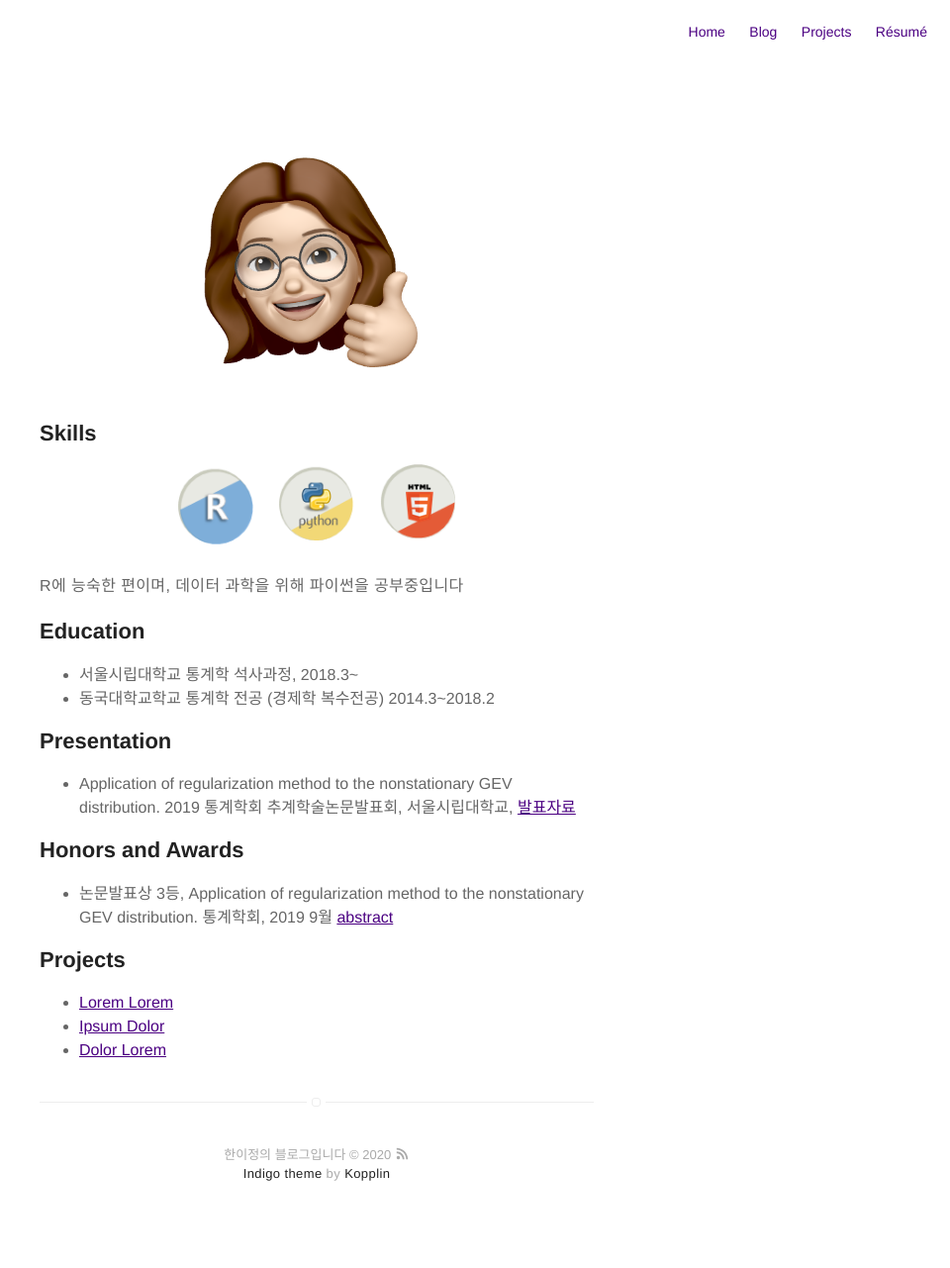
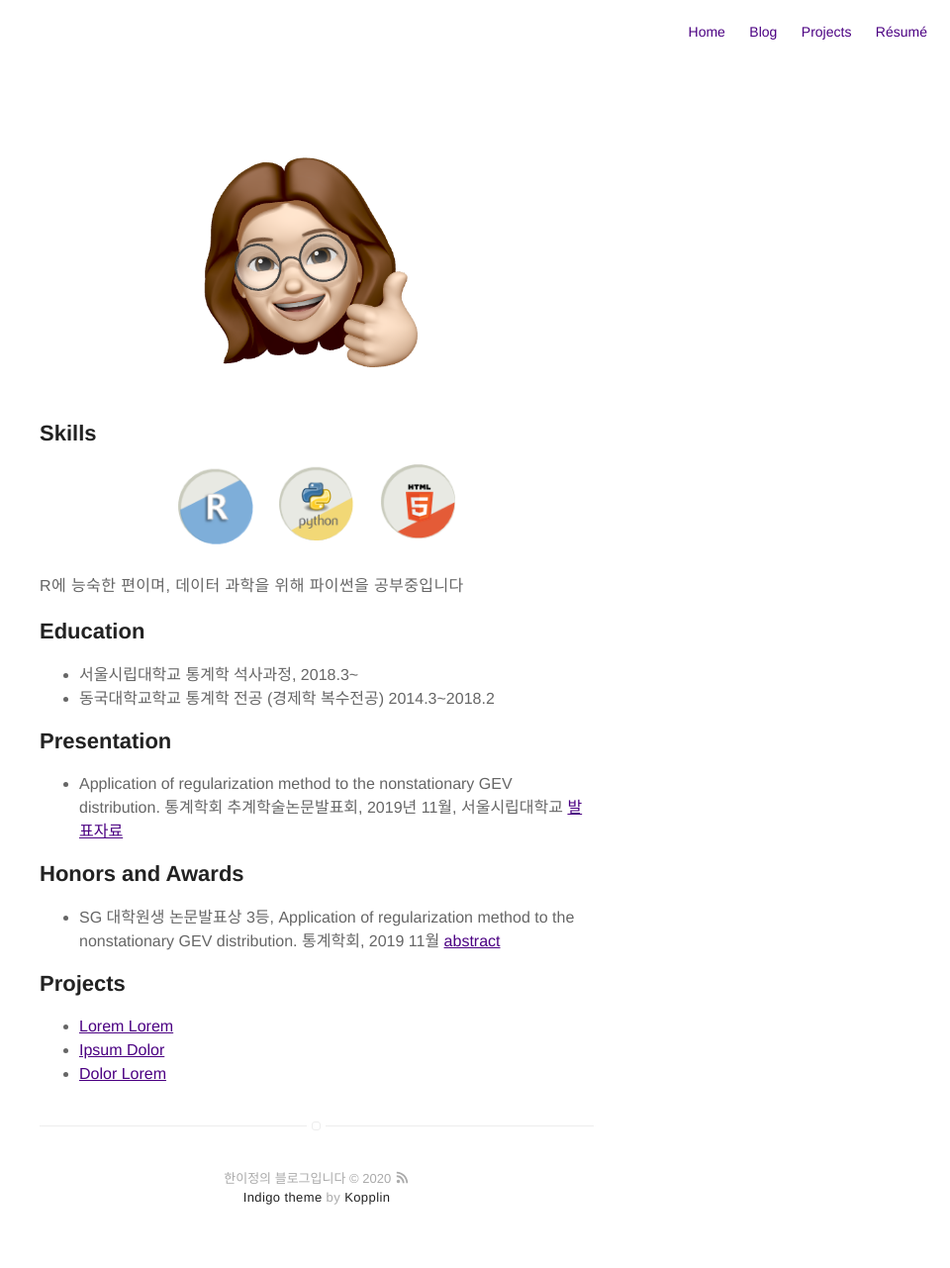
Before and after one commit to 12jeong/12jeong.github.io, a Jekyll site: the page built from about.md, in a window 1280 px wide. Shown: the whole page at 99% size, without its empty margins (320-1280 px from the left). Built offline with Jekyll 4.4.1, drawn with Linux system fonts in a browser that asks for light colours; before the commit the page ends 1257 px from its top, so only the background shows below that.

Commit message:
update about me

```diff
--- a/about.md
+++ b/about.md
@@ -18,13 +18,13 @@ layout: page
 
 <h2>Presentation</h2>
 <ul class="skill-list">
-	<li> Application of regularization method to the nonstationary GEV distribution. 2019 통계학회 추계학술논문발표회, 서울시립대학교,
-	<a href = 'assets/labworks/regularization_GEV.pdf'> 발표자료 </a>  </li>
+	<li> Application of regularization method to the nonstationary GEV distribution. 통계학회 추계학술논문발표회, 2019년 11월, 서울시립대학교
+	<a href = '/assets/labworks/regularization_GEV.pdf'> 발표자료 </a>  </li>
 </ul>
 
 <h2>Honors and Awards</h2>
 <ul class="skill-list">
-	<li> 논문발표상 3등, Application of regularization method to the nonstationary GEV distribution. 통계학회, 2019 9월 <a href = 'assets/labworks/abstract_regularization_GEV.pdf'> abstract </a></li>
+	<li> SG 대학원생 논문발표상 3등, Application of regularization method to the nonstationary GEV distribution. 통계학회, 2019 11월 <a href = '/assets/labworks/abstract_regularization_GEV.pdf'> abstract </a></li>
 </ul>
 
 
```
